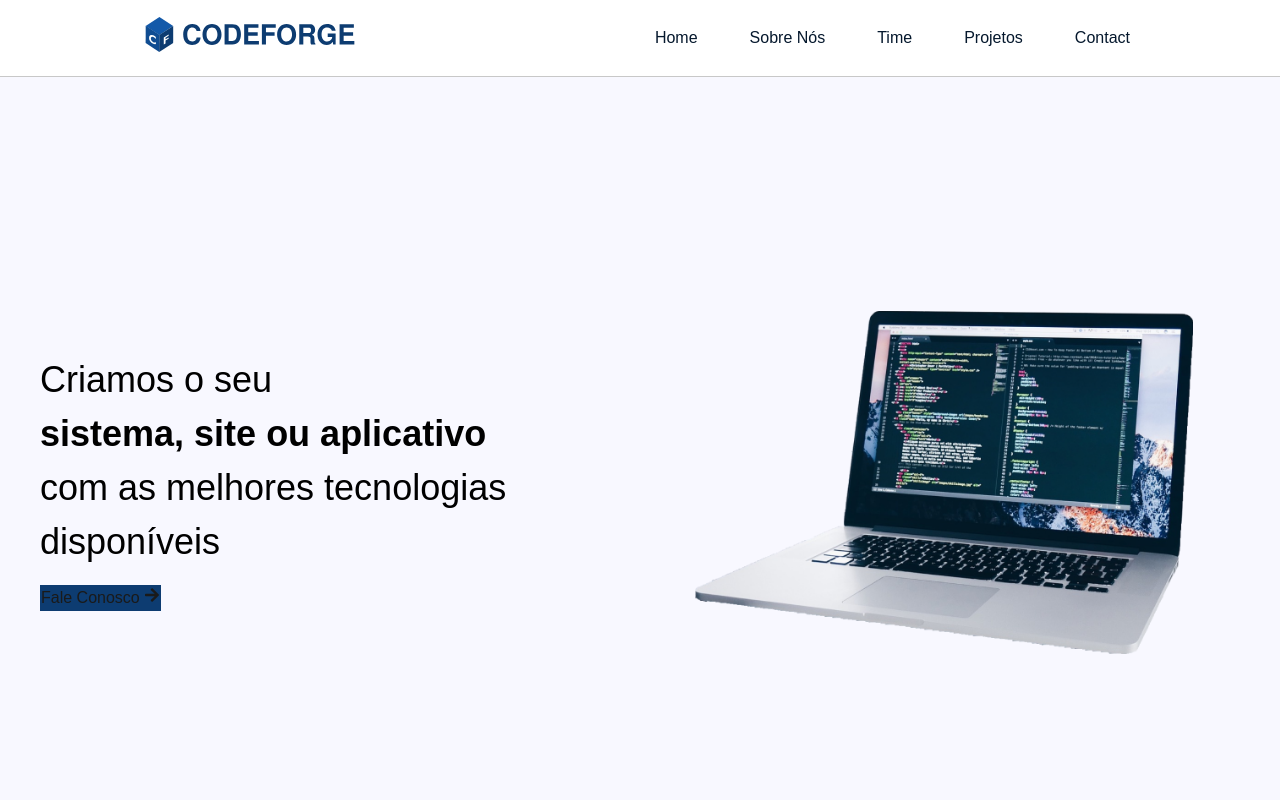
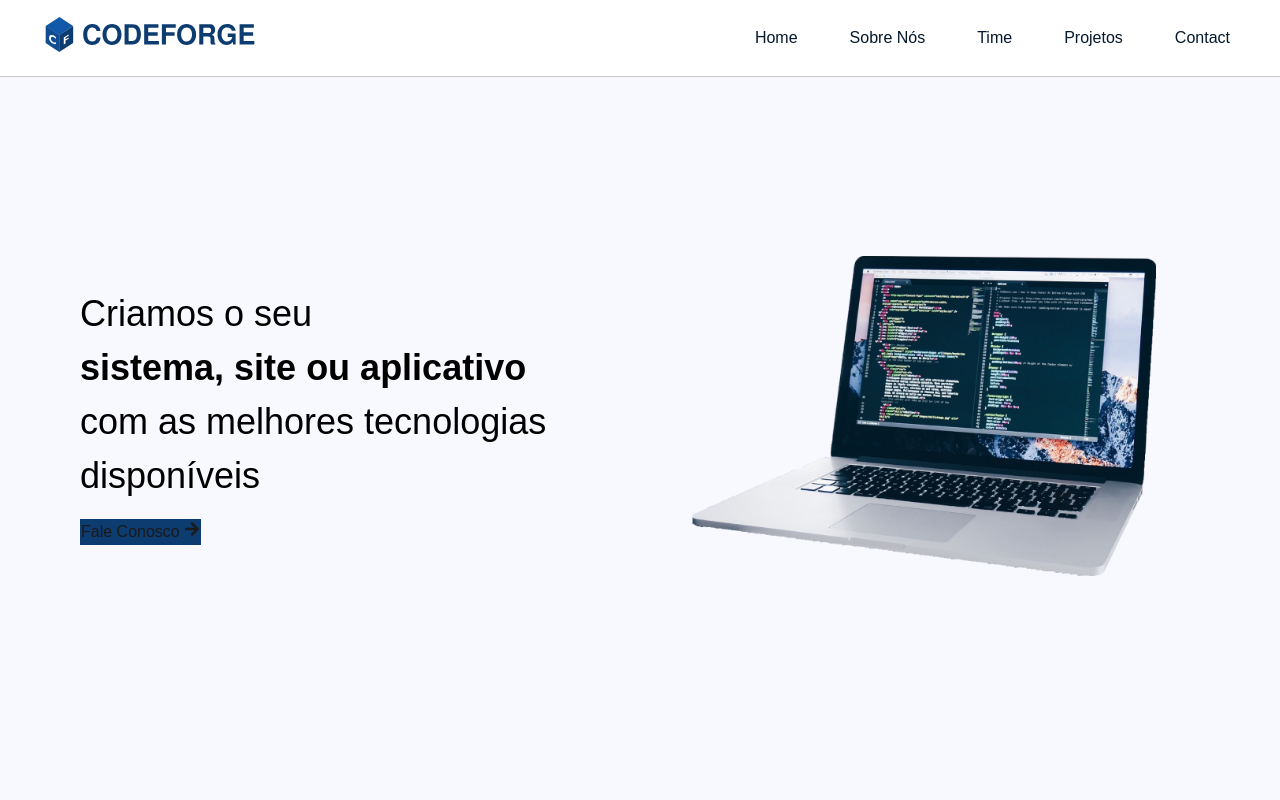
Before and after one commit to Code-Forge-Builders/codeforge-website, a React (Vite) app: page / in a window 1280 px wide. Shown: the top 800 px of the page. Built offline with nearby package versions, Linux system fonts and the light colour scheme; a web font is replaced by a local one.

Commit message:
style: added some styling to main page

```diff
--- a/src/components/MainHeader/MainHeader.css
+++ b/src/components/MainHeader/MainHeader.css
@@ -9,7 +9,7 @@
 
 .main-header {
     width: 100%;
-    max-width: 1000px;
+    max-width: 1200px;
     display: flex;
     flex-direction: row;
     justify-content: space-between;
--- a/src/layout/MainLayout/MainLayout.css
+++ b/src/layout/MainLayout/MainLayout.css
@@ -10,5 +10,7 @@
   align-items: center;
   justify-content: center;
   margin-top: 66.19px;
-
+  margin: auto;
+  max-width: 1200px;
+  width: 100%;
 }
--- a/src/pages/Home/Home.css
+++ b/src/pages/Home/Home.css
@@ -6,12 +6,7 @@
 }
 
 .hero-container {
-  /* max-width: 1000px; */
   min-height: 100vh;
-}
-
-#about {
-  /* max-width: 1000px; */
 }
 
 #about h1 {
--- a/src/pages/Home/index.tsx
+++ b/src/pages/Home/index.tsx
@@ -20,7 +20,7 @@ function Home() {
           </div>
         </div>
         <div className="hero-section" id="hero-image">
-          <img src="/public/assets/hero-image.png" alt="Hero Image" />
+          <img src="/assets/hero-image.png" alt="Hero Image" />
         </div>
       </section>
       <div id="about">
```
